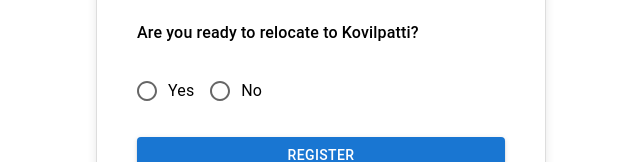
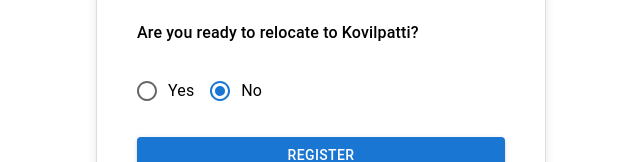
Before and after one commit to 628501/Infoane-registration, a React (Vite) app in the folder Frontend/: page /candidate-registration-page in a window 1280 px wide. Shown: the part 920-1082 px from the top of the page, without its empty margins (319-959 px from the left). Built offline with nearby package versions, Linux system fonts and the light colour scheme; what @mui/x-license-pro would draw is missing.

Commit message:
Updated relocate to false to avoid uncontrolled warning

```diff
--- a/Frontend/index.html
+++ b/Frontend/index.html
@@ -4,7 +4,7 @@
     <meta charset="UTF-8" />
     <link rel="icon" type="image/svg+xml" href="https://www.infoanetech.com/assets/images/favicon%20(1).ico" />
     <meta name="viewport" content="width=device-width, initial-scale=1.0" />
-    <title>Infoane | CRMS</title>
+    <title>Infoane</title>
   </head>
   <body>
     <div id="root"></div>
--- a/Frontend/src/context/GlobalContext.tsx
+++ b/Frontend/src/context/GlobalContext.tsx
@@ -66,7 +66,6 @@ export const AuthProvider: React.FC<AuthProviderProps> = ({ children }) => {
         setAuth({ authorized: false, name: null, email: null });
       }
     };
-
     loadAuth();
   }, []);
 
--- a/Frontend/src/pages/CandidateRegistrationPage.tsx
+++ b/Frontend/src/pages/CandidateRegistrationPage.tsx
@@ -34,7 +34,11 @@ const CandidateRegistrationPage = () => {
     reset,
     watch,
     control,
-  } = useForm<FormValues>();
+  } = useForm<FormValues>({
+    defaultValues: {
+      relocate: false,
+    },
+  });
 
   const [formSubmitted, setFormSubmitted] = useState(false);
   const [emailError, setEmailError] = useState("");
@@ -44,15 +48,11 @@ const CandidateRegistrationPage = () => {
   const mobileErr = watch("mobile");
 
   useEffect(() => {
-    if (emailError) {
-      setEmailError("");
-    }
+    if (emailError) setEmailError("");
   }, [emailErr]);
 
   useEffect(() => {
-    if (mobileError) {
-      setMobileError("");
-    }
+    if (mobileError) setMobileError("");
   }, [mobileErr]);
 
   const onSubmit: SubmitHandler<FormValues> = async (data) => {
@@ -72,13 +72,8 @@ const CandidateRegistrationPage = () => {
       setFormSubmitted(true);
       reset();
     } catch (err: any) {
-      console.log(err.error);
-      if (err.error === "Email already exists") {
-        setEmailError(err.error);
-      }
-      if (err.error === "Mobile number already exists") {
-        setMobileError(err.error);
-      }
+      if (err.error === "Email already exists") setEmailError(err.error);
+      if (err.error === "Mobile number already exists") setMobileError(err.error);
     }
   };
 
@@ -103,16 +98,9 @@ const CandidateRegistrationPage = () => {
         <Box
           component="form"
           onSubmit={handleSubmit(onSubmit)}
-          sx={{
-            display: "flex",
-            flexDirection: "column",
-            gap: "25px",
-          }}
+          sx={{ display: "flex", flexDirection: "column", gap: "25px" }}
         >
-          <Typography
-            variant="h5"
-            sx={{ fontWeight: "bold", color: "#333", textAlign: "center" }}
-          >
+          <Typography variant="h5" sx={{ fontWeight: "bold", color: "#333", textAlign: "center" }}>
             Candidate Registration
           </Typography>
 
@@ -140,9 +128,7 @@ const CandidateRegistrationPage = () => {
             label="Mobile"
             type="tel"
             InputProps={{
-              startAdornment: (
-                <InputAdornment position="start">+91</InputAdornment>
-              ),
+              startAdornment: <InputAdornment position="start">+91</InputAdornment>,
             }}
             {...register("mobile", {
               required: "Mobile number is required",
@@ -231,16 +217,8 @@ const CandidateRegistrationPage = () => {
             rules={{ required: "Please choose an option" }}
             render={({ field }) => (
               <RadioGroup row {...field}>
-                <FormControlLabel
-                  value={true}
-                  control={<Radio />}
-                  label="Yes"
-                />
-                <FormControlLabel
-                  value={false}
-                  control={<Radio />}
-                  label="No"
-                />
+                <FormControlLabel value="true" control={<Radio />} label="Yes" />
+                <FormControlLabel value="false" control={<Radio />} label="No" />
               </RadioGroup>
             )}
           />
--- a/Frontend/src/pages/CandidatesListingPage.tsx
+++ b/Frontend/src/pages/CandidatesListingPage.tsx
@@ -127,7 +127,7 @@ export default function CandidatesListingPage() {
           <Typography
             variant="h5"
             fontWeight="bold"
-            color="primary.dark"
+            color="primary"
             sx={{
               width: { xs: "100%", sm: "auto" },
             }}
@@ -144,14 +144,14 @@ export default function CandidatesListingPage() {
               width: { xs: "100%", sm: "auto" },
             }}
           >
-            <Tooltip title="Get Registration Link">
+            <Tooltip title="Registration Link">
               <Button
                 variant="contained"
                 color="primary"
                 sx={{ height: 40 }}
                 onClick={() => setOpenDialog(true)}
               >
-                Get Registration Link
+                Get Apply Link
               </Button>
             </Tooltip>
 
```
